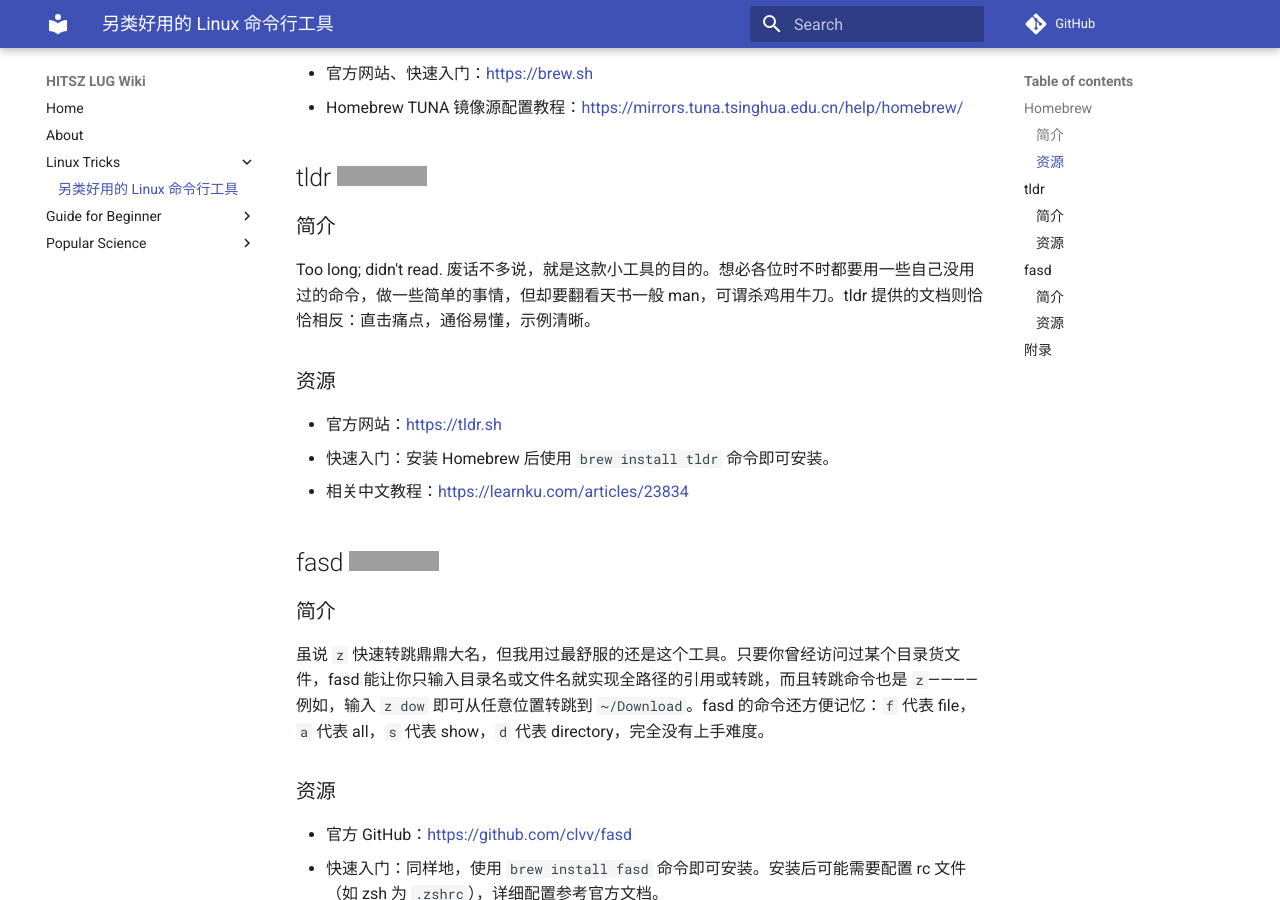
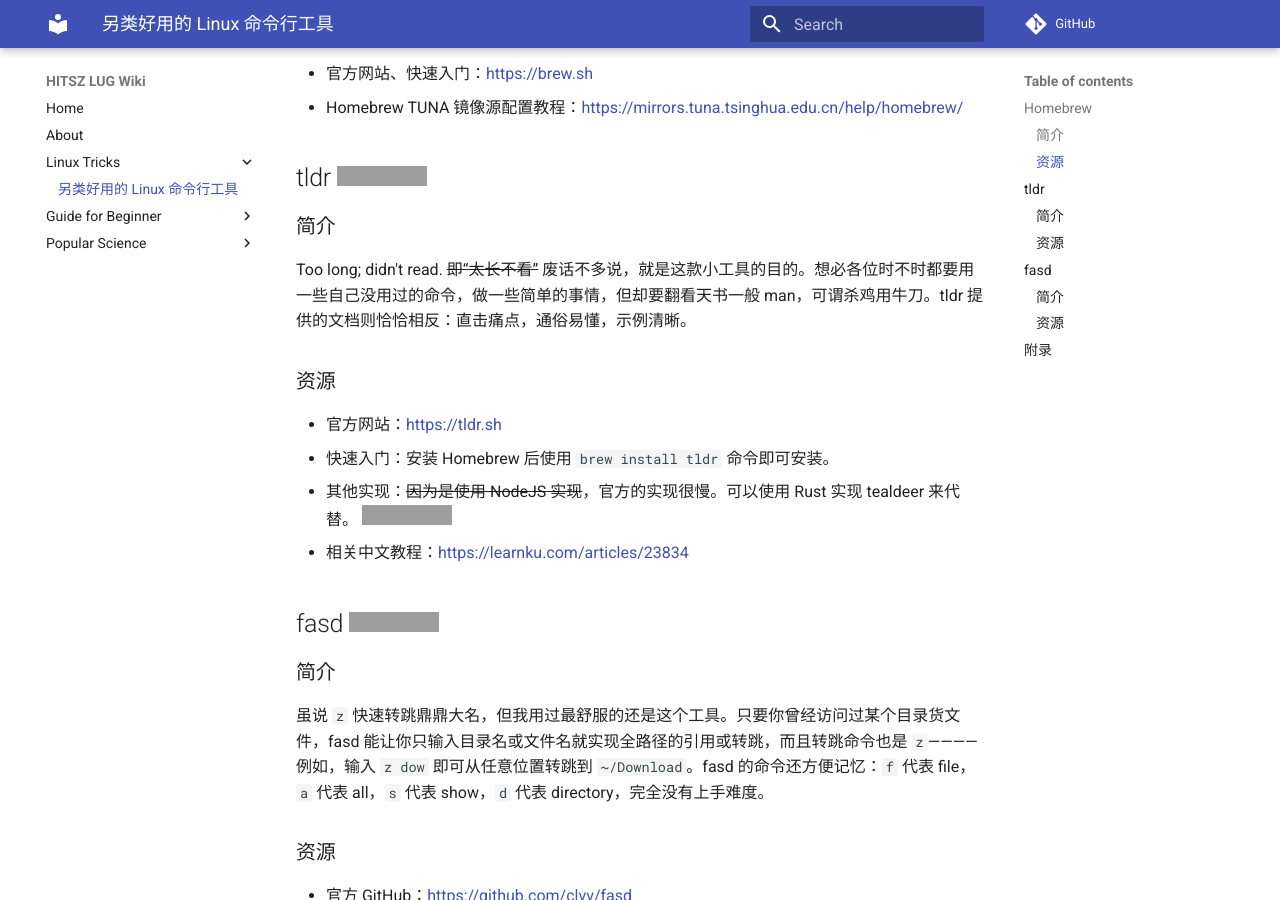
Before and after one commit to hitszosa/wiki, an MkDocs documentation site: the page built from docs/linux-tricks/handy-cli-apps.md, in a window 1280 px wide and 900 px high, scrolled down 396 px. Built offline with MkDocs 1.6.1 and Material for MkDocs 9.7.7, drawn with Linux system fonts in a browser that asks for light colours; comment, search, counter and statistics services are not loaded; grey boxes are pictures that could not be loaded.

Commit message:
Add description of tealdeer

```diff
--- a/docs/linux-tricks/handy-cli-apps.md
+++ b/docs/linux-tricks/handy-cli-apps.md
@@ -20,12 +20,13 @@ Homebrew 是一款起源于服务 macOS 的包管理器，特色是在用户态
 
 ### 简介
 
-Too long; didn't read. 废话不多说，就是这款小工具的目的。想必各位时不时都要用一些自己没用过的命令，做一些简单的事情，但却要翻看天书一般 man，可谓杀鸡用牛刀。tldr 提供的文档则恰恰相反：直击痛点，通俗易懂，示例清晰。
+Too long; didn't read. ~~即“太长不看”~~ 废话不多说，就是这款小工具的目的。想必各位时不时都要用一些自己没用过的命令，做一些简单的事情，但却要翻看天书一般 man，可谓杀鸡用牛刀。tldr 提供的文档则恰恰相反：直击痛点，通俗易懂，示例清晰。
 
 ### 资源
 
 - 官方网站：[https://tldr.sh](https://tldr.sh)
 - 快速入门：安装 Homebrew 后使用 `brew install tldr` 命令即可安装。
+- 其他实现：~~因为是使用 NodeJS 实现~~，官方的实现很慢。可以使用 Rust 实现 tealdeer 来代替。 ![tealdeer homebrew version](https://img.shields.io/homebrew/v/tealdeer)
 - 相关中文教程：[https://learnku.com/articles/23834](https://learnku.com/articles/23834)
 
 ## fasd ![fasd homebrew version](https://img.shields.io/homebrew/v/fasd)
```
